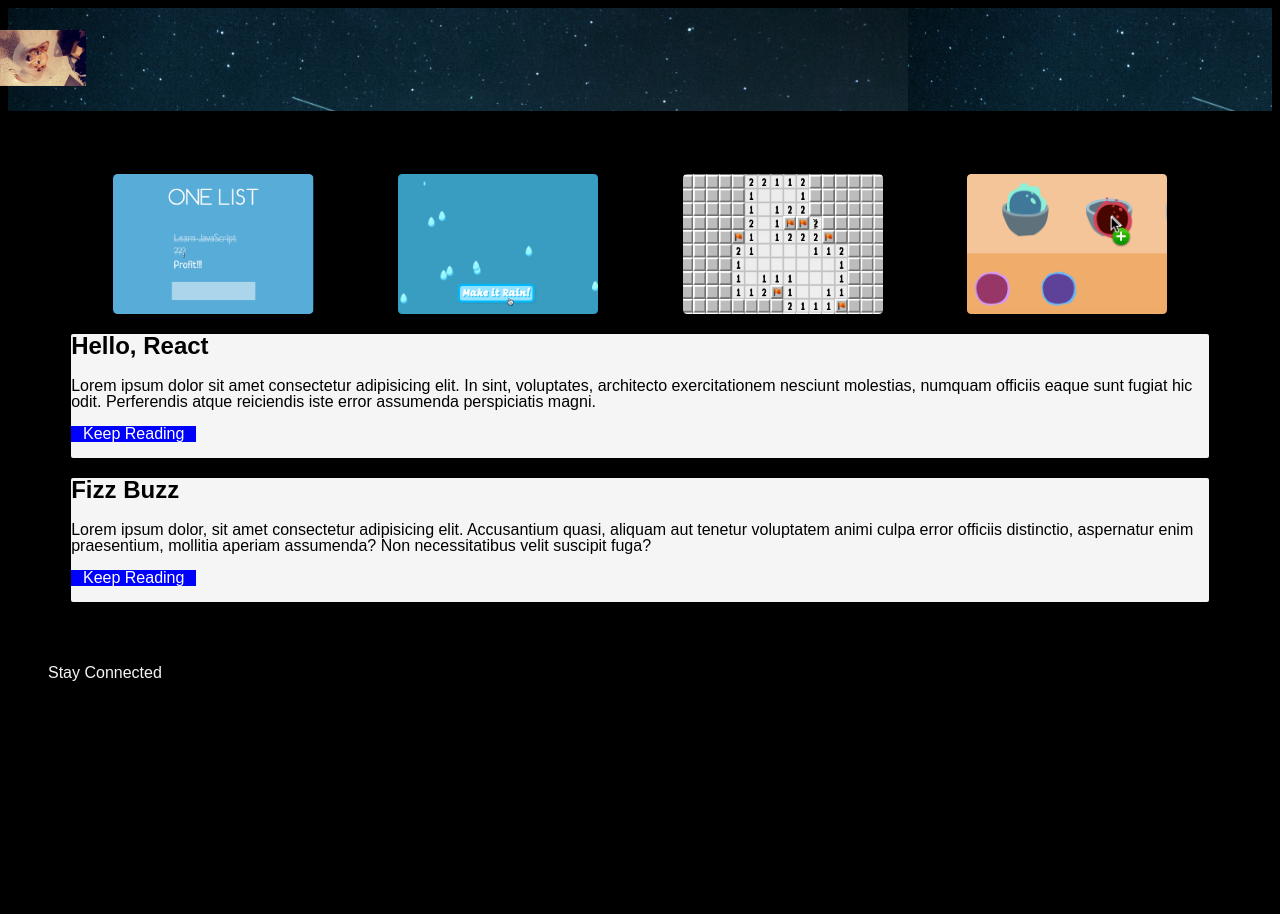
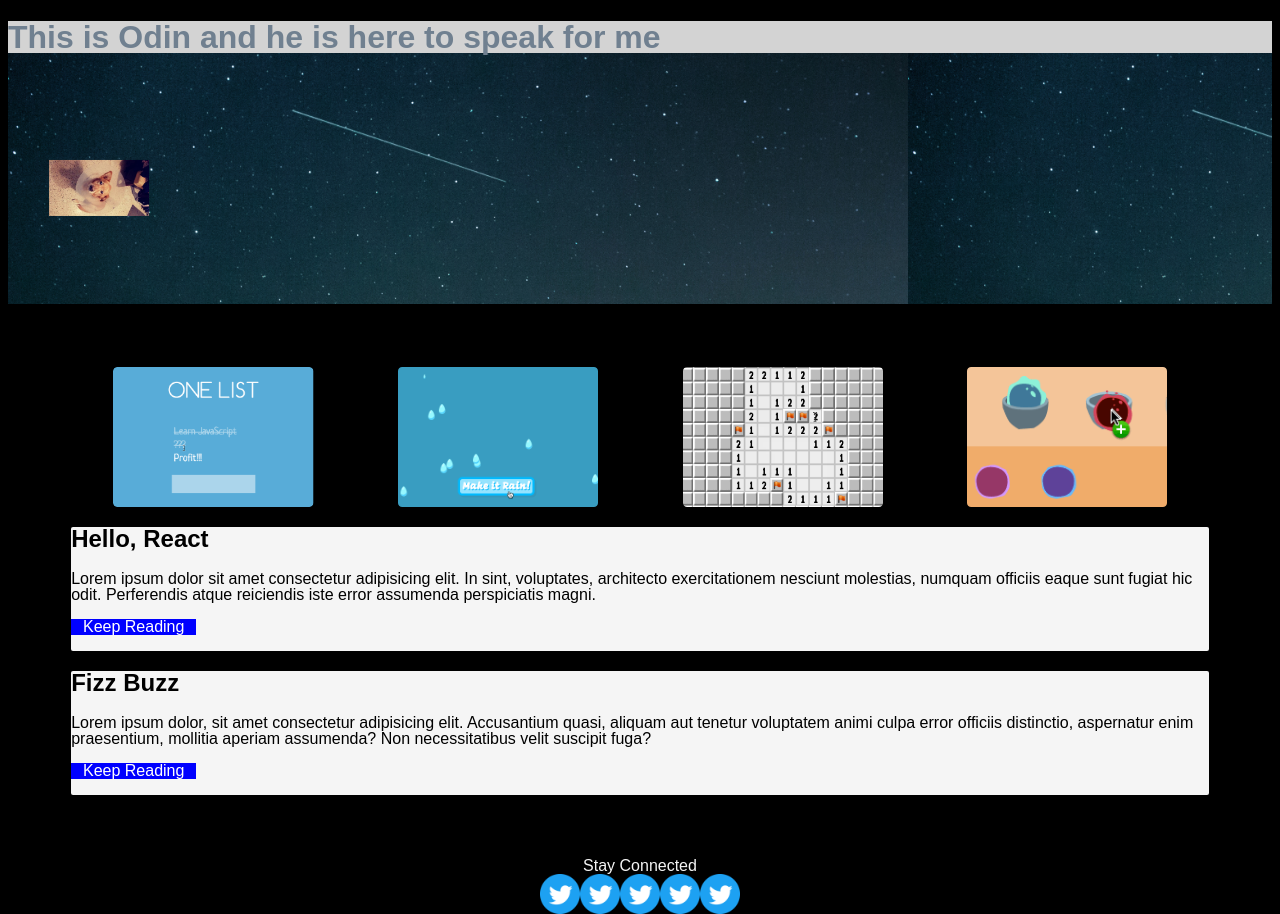
Before and after one commit to alsleaders/mock-portfolio, a website: page public/index.html in a window 1280 px wide. Before the commit the page ends 808 px from the top, so only its background shows below. Drawn offline with Linux system fonts and the light colour scheme.

Commit message:
backgrounds started, fix text boxes

```diff
--- a/public/index.html
+++ b/public/index.html
@@ -9,9 +9,11 @@
   </head>
   <body>
     <header>
-    <!-- <h1 class='hello-world'>This will be my header with my picture and speech bubble</h1> -->
+    <h1 id="speech-bubble">
+        This is Odin and he is here to speak for me
+    </h1>
     <img class="profile-picture" src="./Images/SmallOdin.jpg" alt="picture of me" >
-    <!-- speech bubble -->
+
   </header>
     <main>
       <article class="pictures">
@@ -44,15 +46,16 @@
         </article>
     </main>
     <footer>
-      <ul>
+      <ul class="be-stacked">
         <li> Stay Connected</li>
         <li>
-          <ul>
-            <!-- <li>These will all be twitter icons</li> -->
-            <!-- <li>These will all be twitter icons</li> -->
-            <!-- <li>These will all be twitter icons</li> -->
-            <!-- <li>These will all be twitter icons</li> -->
-            <!-- <li>These will all be twitter icons</li> -->
+          <ul class="be-inline">
+            <img class="twitter" src="./Images/Twitter_Social_Icon_Circle_Color.png" alt="">
+            <img class="twitter" src="./Images/Twitter_Social_Icon_Circle_Color.png" alt="">
+            <img class="twitter" src="./Images/Twitter_Social_Icon_Circle_Color.png" alt="">
+            <img class="twitter" src="./Images/Twitter_Social_Icon_Circle_Color.png" alt="">
+            <img class="twitter" src="./Images/Twitter_Social_Icon_Circle_Color.png" alt="">
+
           </ul>
         </li>
       </ul>
--- a/public/screen.css
+++ b/public/screen.css
@@ -17,10 +17,14 @@ header {
   background-image: url('./Images/space.png');
 }
 
+#speech-bubble {
+  background-color: lightgray;
+  color: slategray;
+}
 .profile-picture {
   transform: rotate(0.25turn);
   max-height: 100px;
-  margin: 5;
+  margin: 5%;
 }
 
 main {
@@ -58,3 +62,21 @@ div {
 li {
   list-style: none;
 }
+
+.be-stacked {
+  display: flex;
+  flex-direction: column;
+  align-items: center;
+  padding: 0;
+}
+
+.be-inline {
+  display: flex;
+  justify-content: center;
+  align-items: center;
+  padding: 0;
+}
+.twitter {
+  max-width: 40px;
+  max-height: 40px;
+}
```
